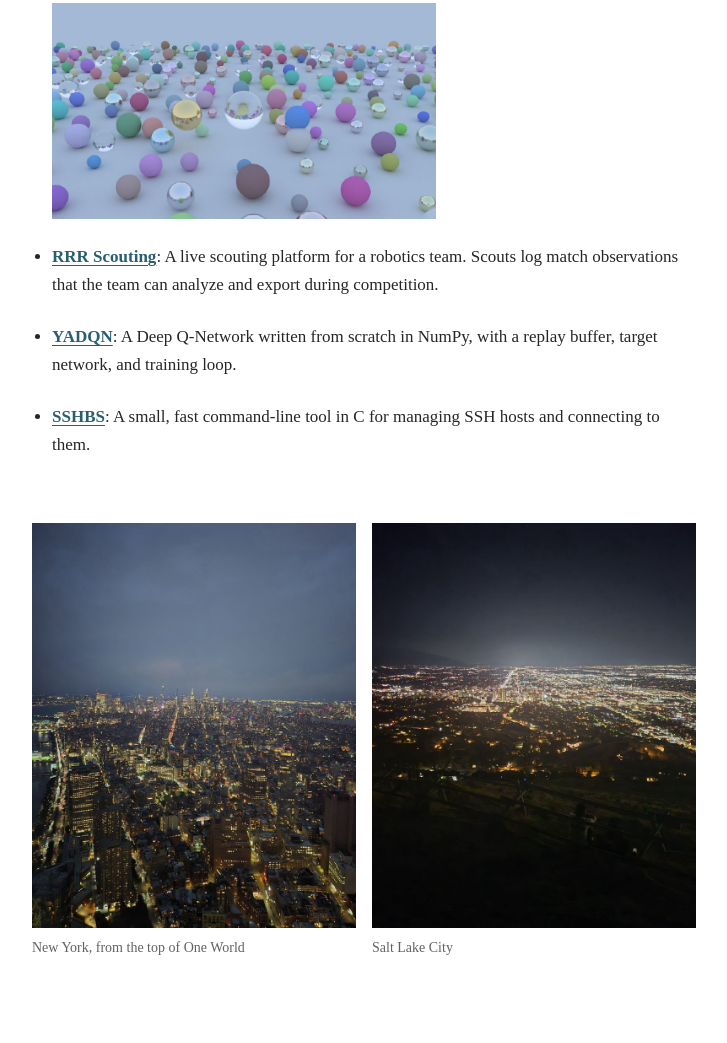
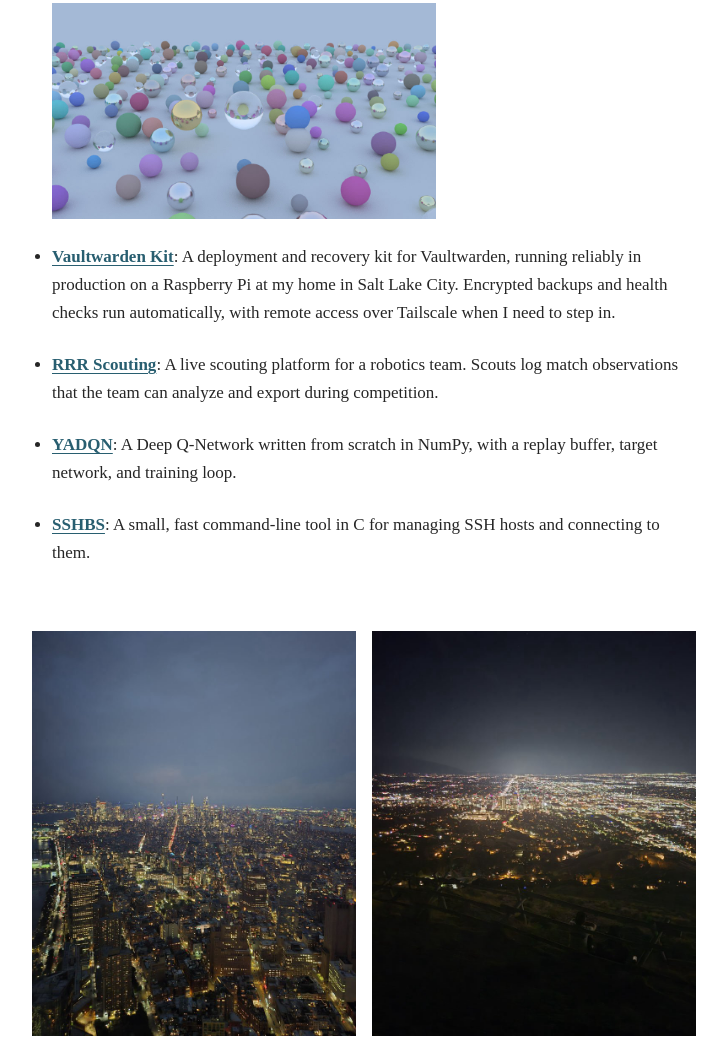
Before and after one commit to confused-404/personal-website, a plain HTML site: page index.html in a window 1280 px wide. Shown: the part 865-1908 px from the top of the page, without its empty margins (276-1003 px from the left). Drawn offline with Linux system fonts and the light colour scheme.

Commit message:
add vaultwarden kit proj

```diff
--- a/index.html
+++ b/index.html
@@ -47,6 +47,9 @@
           </figure>
         </li>
         <li>
+          <p><strong><a href="https://github.com/confused-404/vaultwarden-kit">Vaultwarden Kit</a></strong>: A deployment and recovery kit for Vaultwarden, running reliably in production on a Raspberry Pi at my home in Salt Lake City. Encrypted backups and health checks run automatically, with remote access over Tailscale when I need to step in.</p>
+        </li>
+        <li>
           <p><strong><a href="https://github.com/confused-404/rrr-scouting-app">RRR Scouting</a></strong>: A live scouting platform for a robotics team. Scouts log match observations that the team can analyze and export during competition.</p>
         </li>
         <li>
```
